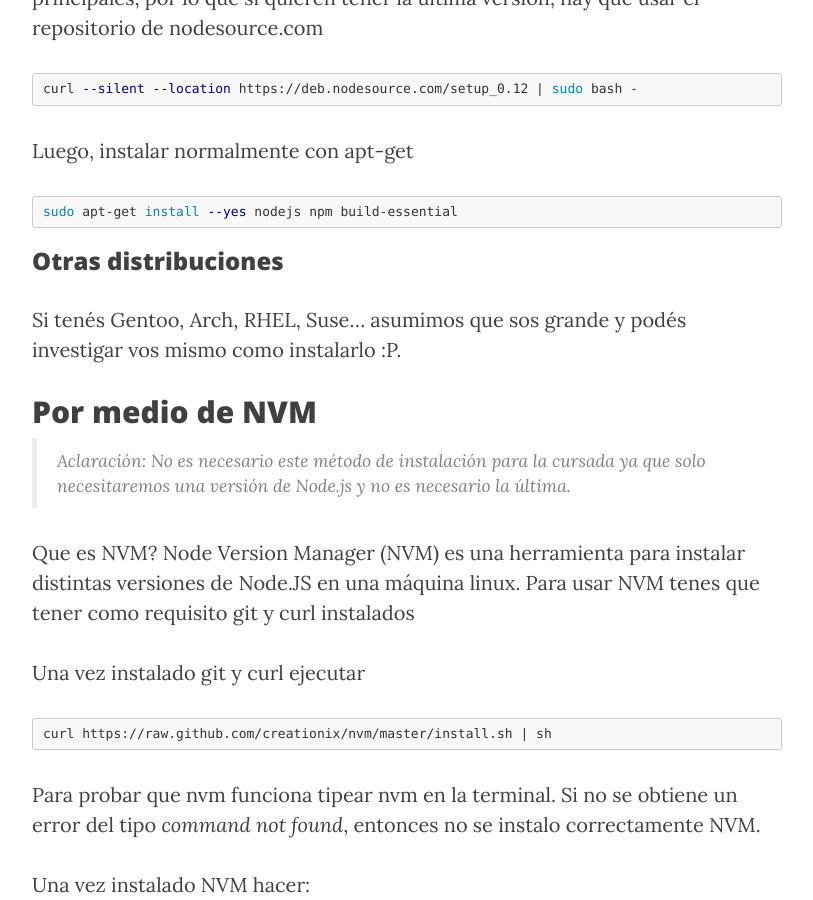
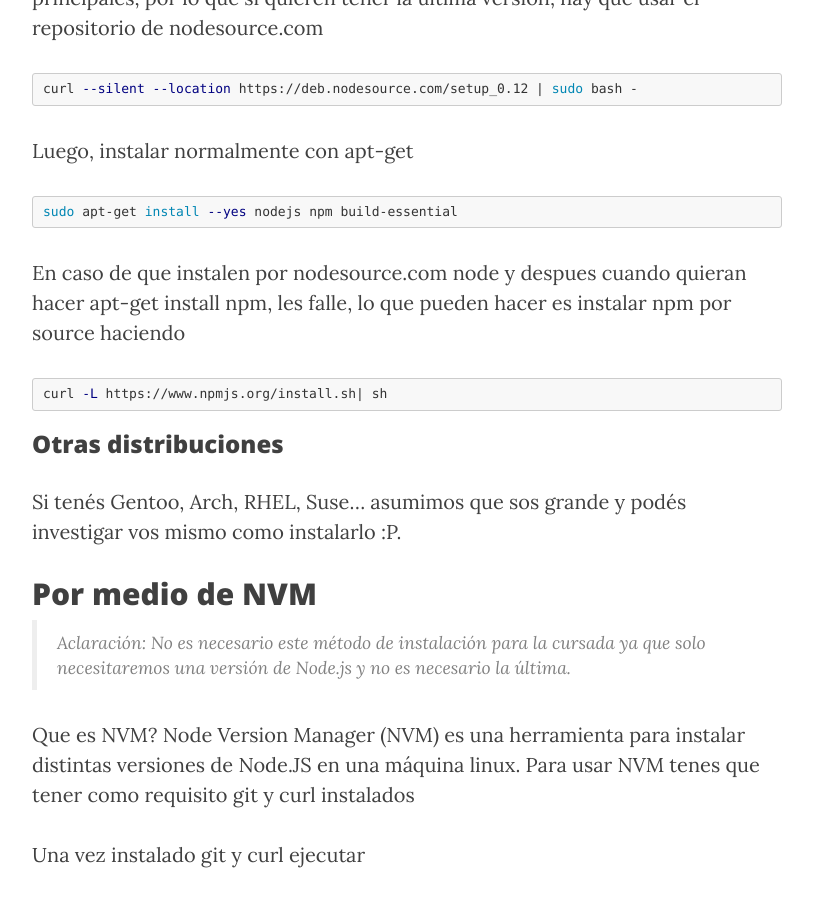
Before and after one commit to arquitecturas-concurrentes/arquitecturas-concurrentes.github.io, a Jekyll site: the page built from guias/node.md, in a window 1280 px wide and 900 px high, scrolled down 1284 px. Shown: the whole window, without its empty margins (233-1046 px from the left). Built offline with Jekyll 4.4.1, drawn with Linux system fonts in a browser that asks for light colours; nearby versions of some CDN libraries.

Commit message:
Update node.md

```diff
--- a/guias/node.md
+++ b/guias/node.md
@@ -34,6 +34,12 @@ Luego, instalar normalmente con apt-get
 
 {% highlight bash %}
 sudo apt-get install --yes nodejs npm build-essential
+{% endhighlight %}
+
+En caso de que instalen por nodesource.com node y despues cuando quieran hacer apt-get install npm, les falle, lo que pueden hacer es instalar npm por source haciendo
+
+{% highlight bash %}
+curl -L https://www.npmjs.org/install.sh| sh
 {% endhighlight %}
 
 ### Otras distribuciones
```
